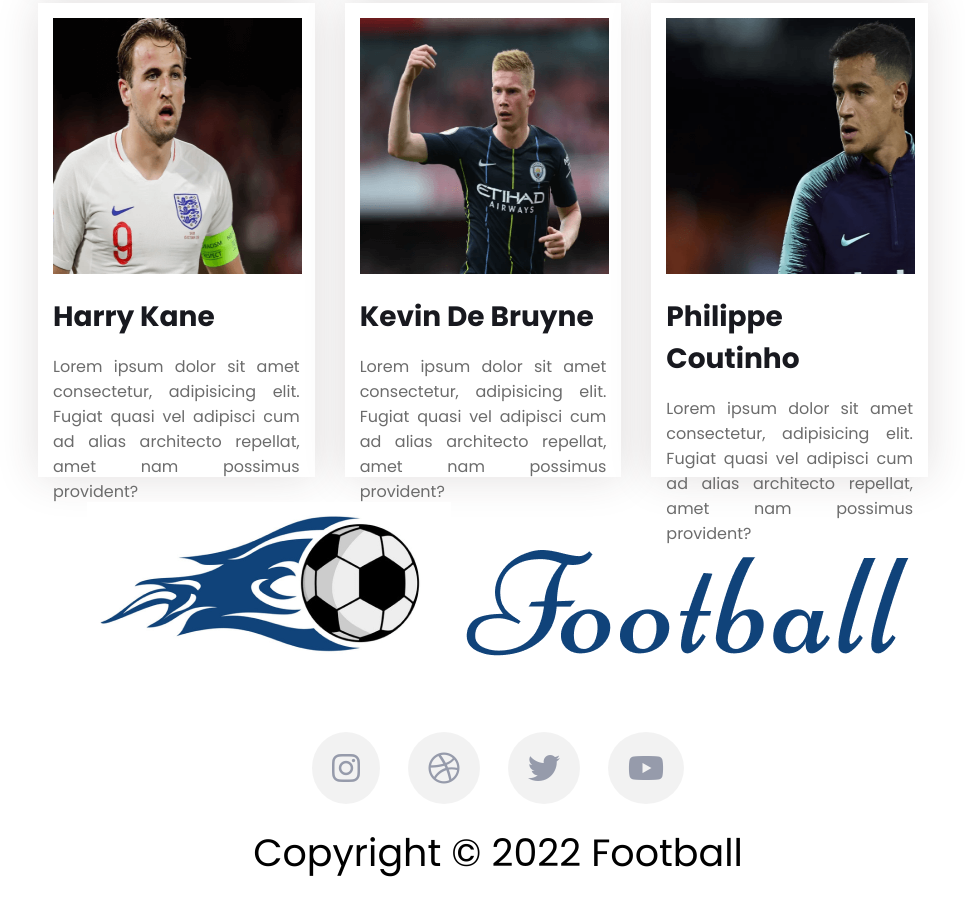
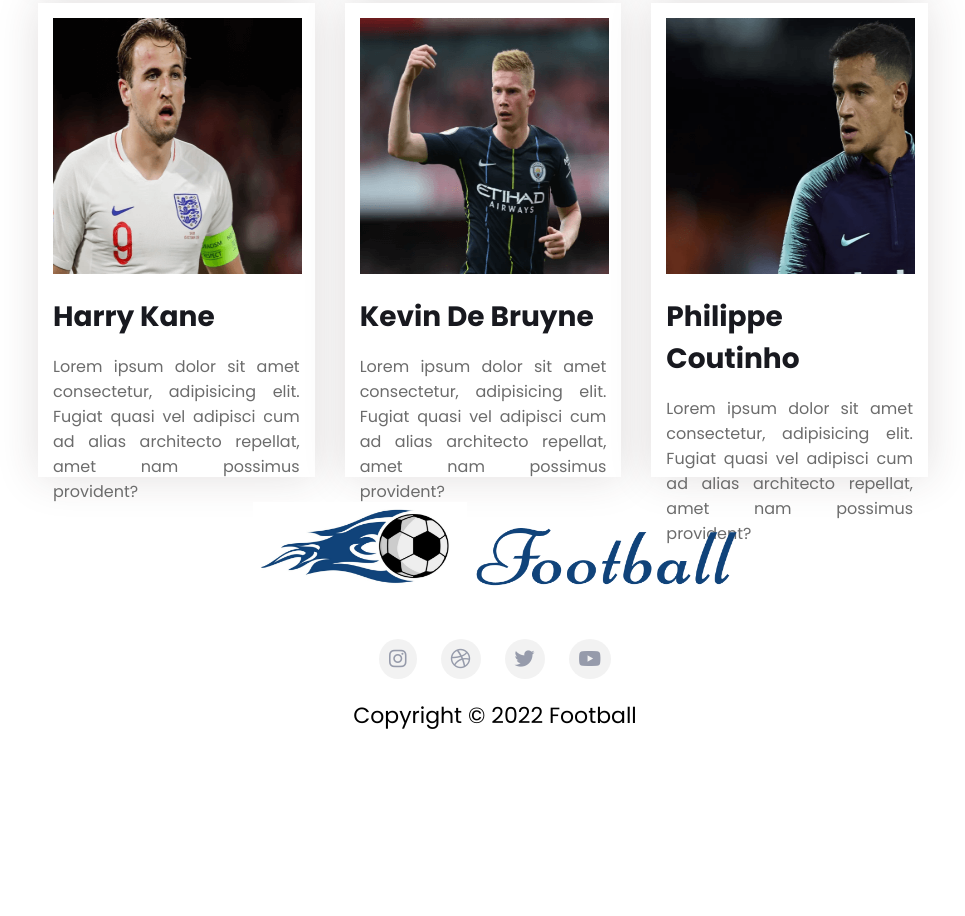
Before and after one commit to Estee369/football-team, a plain HTML site: page index.html in a window 1280 px wide. Shown: the part 2256-3172 px from the top of the page, without its empty margins (142-1107 px from the left). After the commit the page ends 3051 px from the top, so only its background shows below. Drawn offline with Linux system fonts and the light colour scheme.

Commit message:
main part doen

```diff
--- a/index.html
+++ b/index.html
@@ -21,7 +21,7 @@
         <div class="top-header distance">
             <h1 class="heading-color">Conmebol Copa America 2021</h1>
             <button class="button">
-                <a href="http://https://copaamerica.com/en/" target="_blank">Watch live </a>
+                <a href="http://copaamerica.com/en/" target="_blank">Watch live </a>
                 <i class="fas fa-arrow-right"></i>
             </button>
         </div>
--- a/styles/style.css
+++ b/styles/style.css
@@ -25,8 +25,11 @@ body {
     display: flex;
     flex-wrap: wrap;
     width: 50%;
+}
 
-
+.top-header:hover img {
+    transform: scale(50%) rotate(360deg);
+    transition: transform 2s ease-in-out;
 }
 
 .distance{
@@ -102,11 +105,7 @@ body {
     display: flex;
     flex-direction: column;
     background: #FFFFFF;
-    /* width: 330px;
-    height: 456px; */
-
     height: 474px;
-    /* margin: 15px; */
     box-shadow: 0px 0px 40px rgba(63, 39, 39, 0.15);
 }
 
@@ -115,10 +114,8 @@ body {
 }
 
 .player-images img {
-    /* width: 300px; */
     width: 90%;
     height: 256px;
-    /* text-align: center;  */
     padding-left: 15px;
     padding-right: 15px;
     padding-top: 15px;
@@ -127,9 +124,6 @@ body {
 .blog {
     display: flex;
     flex-direction: column;
-    /* margin:15px; */
-
-
 }
 
 .player-name {
@@ -150,8 +144,6 @@ body {
     padding-left: 15px;
     padding-right: 15px;
     padding-bottom: 15px;
-    /* margin-bottom: 18px;
-    margin-top: 10px; */
 }
 
 
@@ -165,44 +157,37 @@ footer {
     flex-direction: column;
     align-items: center;
     margin-bottom: 63px;
-    /* width: 483.87px;
-    height: 213px;     */
+    margin-left: 475px;
+    margin-right: 481px;
 }
 
 
+
 .logo-png img {
-    /* width: 483.87px;
-    height: 110px; */
     margin: 25px;
     margin-bottom: 20px;
-
-
+    width: 483.87px;
+    height: 110px;
 }
 
 .social-media a {
     text-decoration: none;
     color: #969BAB;
-    margin: 0px 14px;
-    /* background-color: rgba(128, 128, 128, 0.103);
-    border: 5px solid rgba(128, 128, 128, 0.103); */
-    /* border-radius: 50%; */
-
+    margin: 0px 12px;
 }
 
 .social-media {
     display: flex;
     flex-direction: row;
     align-items: center;
-    /* width: 170px;
-    height: 32px; */
     padding-bottom: 20px;
 
 }
 
 .fab {
-        padding: 20px;
-        font-size: 32px;
-        width: 32x;
+        padding: 10px;
+        font-size: 20px;
+        width: 20x;
         text-align: center;
         text-decoration: none;
         border-radius: 50%;
@@ -212,5 +197,5 @@ footer {
 
 
 .copyright-text {
-    font-size: 38px;
+    font-size: 22px;
 }
```
